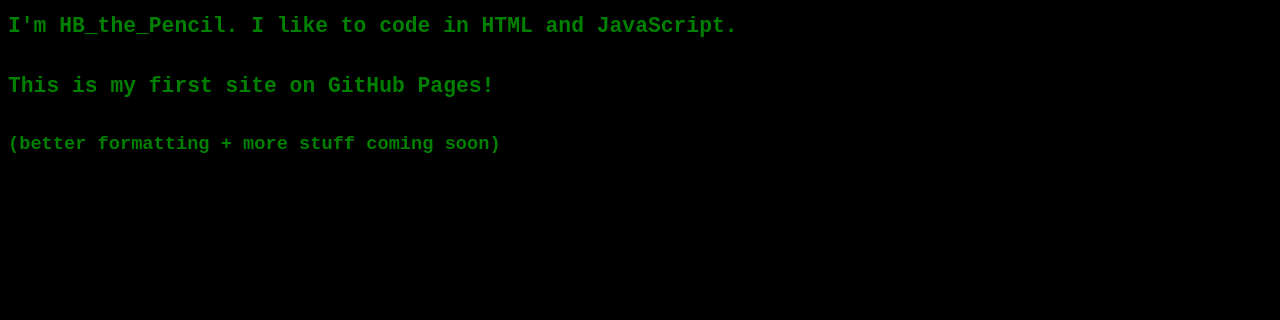
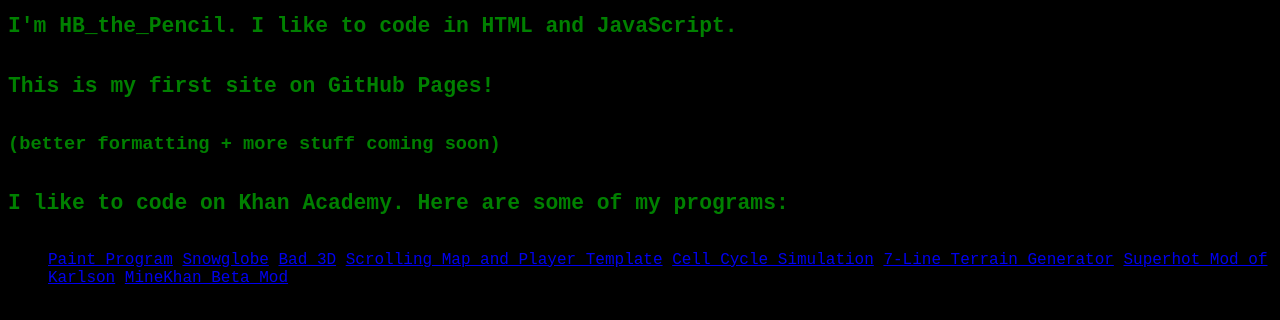
Before and after one commit to HB-the-Pencil/hb-the-pencil.github.io, a plain HTML site: page index.html in a window 1280 px wide. Shown: the part 80-400 px from the top of the page. Drawn offline with Linux system fonts and the light colour scheme.

Commit message:
Update index.html

```diff
--- a/index.html
+++ b/index.html
@@ -10,5 +10,18 @@
         <h5>I'm HB_the_Pencil. I like to code in HTML and JavaScript.</h5>
         <h5>This is my first site on GitHub Pages!</h5>
         <p>(better formatting + more stuff coming soon)</p>
+        <div id="Programs">
+            <h5>I like to code on Khan Academy. Here are some of my programs:</h5>
+            <ul>
+                <a href="https://www.khanacademy.org/computer-programming/best-small-paint-program-yet-15-lines-d/5361517888847872">Paint Program</a>
+                <a href="https://www.khanacademy.org/computer-programming/snowglobe/5611208144633856">Snowglobe</a>
+                <a href="https://www.khanacademy.org/computer-programming/the-closest-im-ever-going-to-come-to-making-3d-stuff-without-a-template/5864271208038400">Bad 3D</a>
+                <a href="https://www.khanacademy.org/computer-programming/scrolling-map-and-player-template/5809503798345728">Scrolling Map and Player Template</a>
+                <a href="https://www.khanacademy.org/computer-programming/cell-cycle-sim/6690164421738496">Cell Cycle Simulation</a>
+                <a href="https://www.khanacademy.org/computer-programming/7-line-terrain-generator/5252541049782272">7-Line Terrain Generator</a>
+                <a href="https://www.khanacademy.org/computer-programming/superhot-karlson/5704541482827776">Superhot Mod of Karlson</a>
+                <a href="https://www.khanacademy.org/computer-programming/minekhan-beta-lanterns-torches-doors-plants-and-textures/4837508582948864">MineKhan Beta Mod</a>
+            </ul>
+        </div>
     </body>
 </html>
```
